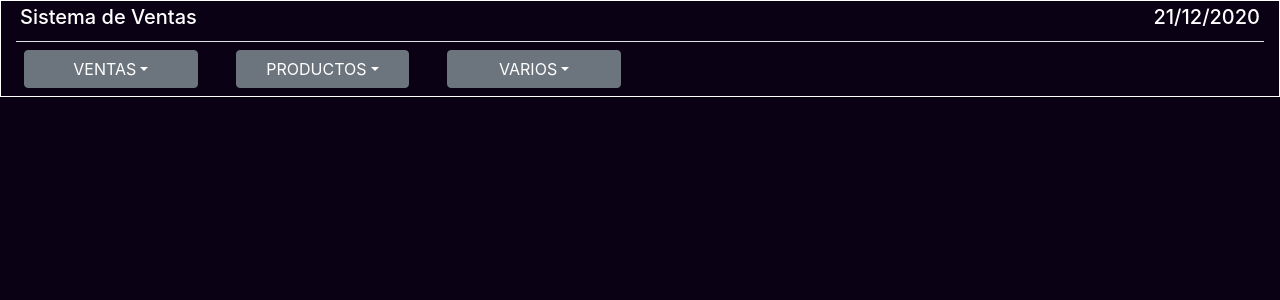
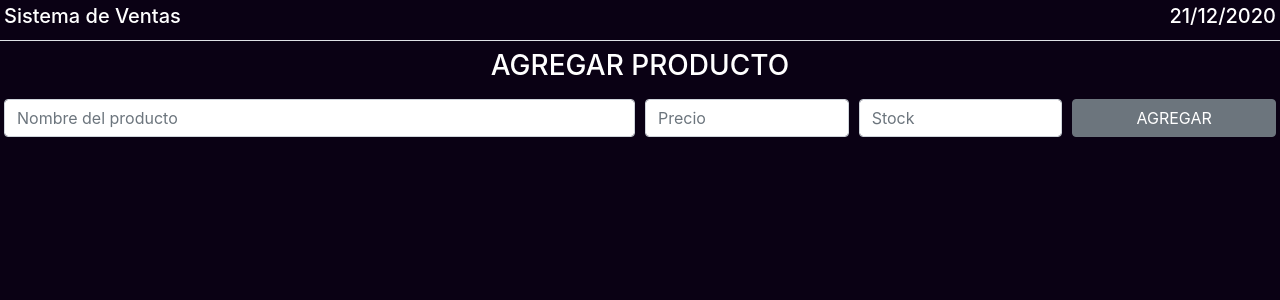
Before and after one commit to marioangelillo/sistema-ventas-cliente, a React (Create React App) app: page /addproduct in a window 1280 px wide. Shown: the top 300 px of the page. Built offline with nearby package versions, Linux system fonts and the light colour scheme.

Commit message:
Building interface

```diff
--- a/src/App.css
+++ b/src/App.css
@@ -1,4 +1,12 @@
 *{
   background: rgb(10, 1, 20);
-  color: white
+  color: white;
 }
+
+#linkHome{
+  text-decoration: none;
+}
+
+hr{
+  border: 1px solid white;
+}
--- a/src/App.js
+++ b/src/App.js
@@ -1,9 +1,11 @@
 import React, {useState, useEffect} from 'react'
 import './App.css';
 import { Container } from 'react-bootstrap';
+import {BrowserRouter, Switch, Route, Redirect } from 'react-router-dom';
 import EmisorTickets from './components/EmisorTickets';
-import Header from './layout/Header';
-import Menu from './layout/Menu';
+import Menu from './components/Menu';
+import AddProduct from './components/AddProduct';
+import Header from './layout/Header'
 
 
 function App() {
@@ -25,10 +27,37 @@ function App() {
 
   return (
     <>
-      <Container className="border border-white" fluid>
-        <Header date={date} />
-        <Menu />
-      </Container>
+
+      <Header date={date} />
+      <BrowserRouter>
+        <Switch>
+
+        <Route
+            path="/"
+            exact
+            component = { () =>
+              <Menu />
+            }
+          />
+
+          <Route
+            path="/emisionticket"
+            exact
+            component = { () =>
+              <EmisorTickets />
+            }
+          />
+
+          <Route
+            path="/addproduct"
+            exact
+            component = { () =>
+              <AddProduct />
+            }
+          />
+
+        </Switch>
+      </BrowserRouter>
 
     </>
   );
--- /dev/null
+++ b/src/components/AddProduct.js
@@ -0,0 +1,26 @@
+import React from 'react';
+import { Form, Button, Col } from 'react-bootstrap';
+
+export default function AddProduct() {
+    return (
+        <>
+            <h3 className="text-center mt-2">AGREGAR PRODUCTO</h3>
+            <Form className="my-3 mx-1">
+                <Form.Row className="my-1">
+                    <Col xs={6}>
+                       <Form.Control type="text" placeholder="Nombre del producto" />
+                    </Col>
+                    <Col xs={2}>
+                    <Form.Control type="number" placeholder="Precio" />
+                    </Col>
+                    <Col xs={2}>
+                    <Form.Control type="number" placeholder="Stock" />
+                    </Col>
+                    <Col xs={2}>
+                    <Button variant="secondary w-100">AGREGAR</Button>
+                    </Col>
+                </Form.Row>
+            </Form>
+        </>
+    )
+}
--- a/src/components/EmisorTickets.js
+++ b/src/components/EmisorTickets.js
@@ -1,18 +1,18 @@
 import React from 'react';
-import { Form, Row, Col, Table, InputGroup, FormControl } from 'react-bootstrap'
+import { Form, Button, Col, Table } from 'react-bootstrap';
 
 export default function EmisorTickets() {
     return (
         <>
-            <Form className="mt-2">
-                <Row>
-                <InputGroup className="my-2 mx-4">
-                    <InputGroup.Prepend>
-                    <InputGroup.Text>Buscar</InputGroup.Text>
-                    </InputGroup.Prepend>
-                    <FormControl id="inlineFormInputGroup" placeholder="Nombre producto" />
-                </InputGroup>
-                </Row>
+            <Form className="my-3 mx-1">
+                <Form.Row>
+                    <Col xs={9} sm={10}>
+                    <Form.Control placeholder="Nombre del producto" />
+                    </Col>
+                    <Col xs={3} sm={2}>
+                    <Button variant="secondary w-100">Buscar</Button>
+                    </Col>
+                </Form.Row>
             </Form>
 
             <div className="table-responsive">
--- a/src/layout/Menu.js
+++ b/src/components/Menu.js
@@ -12,7 +12,7 @@ export default function Menu() {
                         </Dropdown.Toggle>
 
                         <Dropdown.Menu>
-                            <Dropdown.Item href="#/action-1">EMISIÓN DE TICKET</Dropdown.Item>
+                            <Dropdown.Item href="/emisionticket">EMISIÓN DE TICKET</Dropdown.Item>
                             <Dropdown.Divider />
                             <Dropdown.Item href="#/action-1">SUBTOTAL</Dropdown.Item>
                         </Dropdown.Menu>
@@ -26,7 +26,7 @@ export default function Menu() {
                         </Dropdown.Toggle>
 
                         <Dropdown.Menu>
-                            <Dropdown.Item href="#/action-1">AGREGAR PRODUCTO</Dropdown.Item>
+                            <Dropdown.Item href="/addproduct">AGREGAR PRODUCTO</Dropdown.Item>
                             <Dropdown.Divider />
                             <Dropdown.Item href="#/action-2">MODIFICAR PRODUCTO</Dropdown.Item>
                             <Dropdown.Divider />
--- a/src/layout/Header.js
+++ b/src/layout/Header.js
@@ -5,7 +5,7 @@ export default function Header({date}) {
 
     return (
         <header className="d-flex justify-content-between border-bottom p-1">
-            <h5>Sistema de Ventas</h5>
+            <a href="/" id="linkHome"><h5>Sistema de Ventas</h5></a>
             <h5>{date}</h5>
         </header>
     )
```
Also changed, not shown: src/components/DelProduct.js (added), src/components/ModProd.js (added), 1 other file (tests, documents, lock files or other folders).
